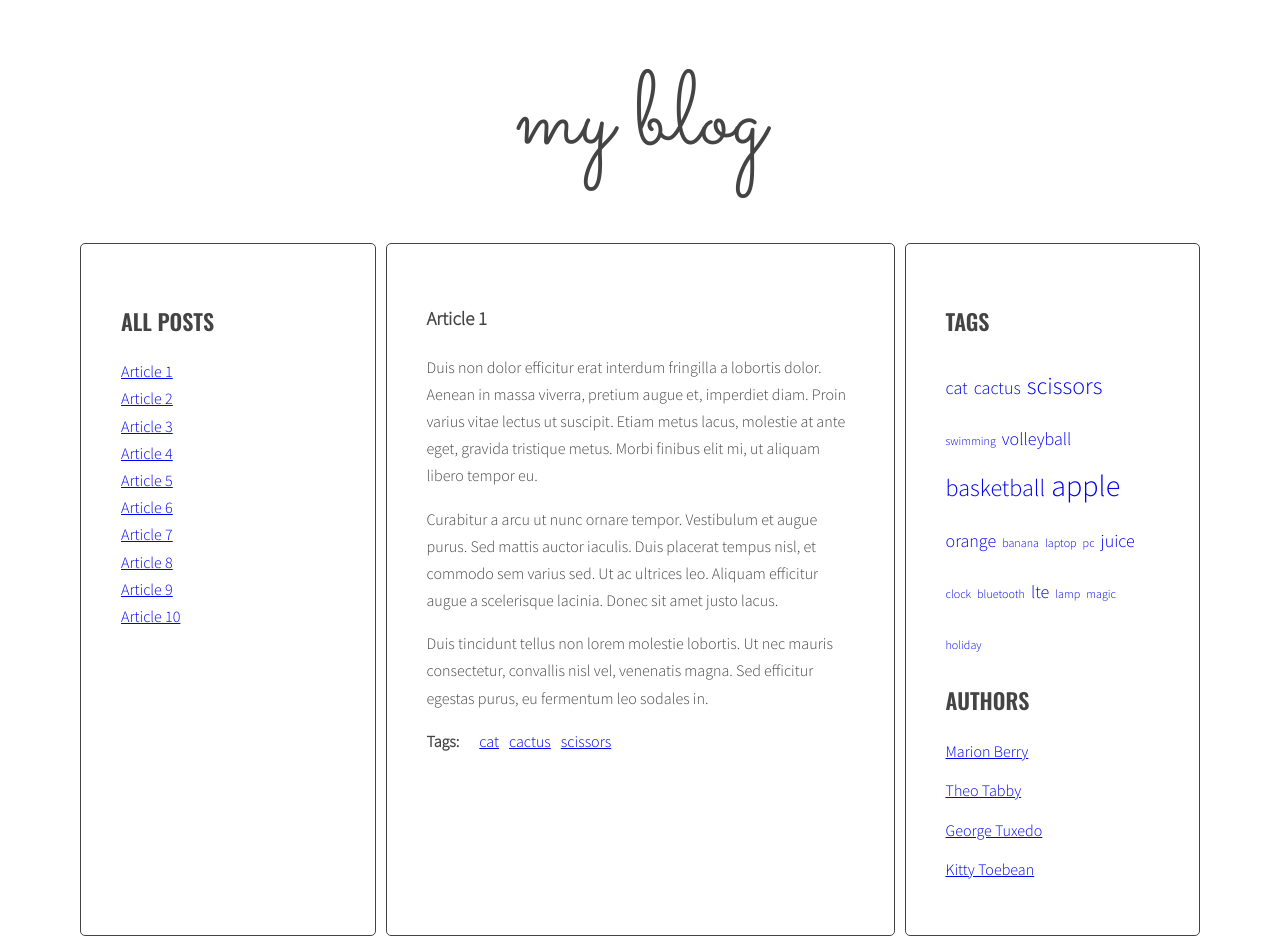
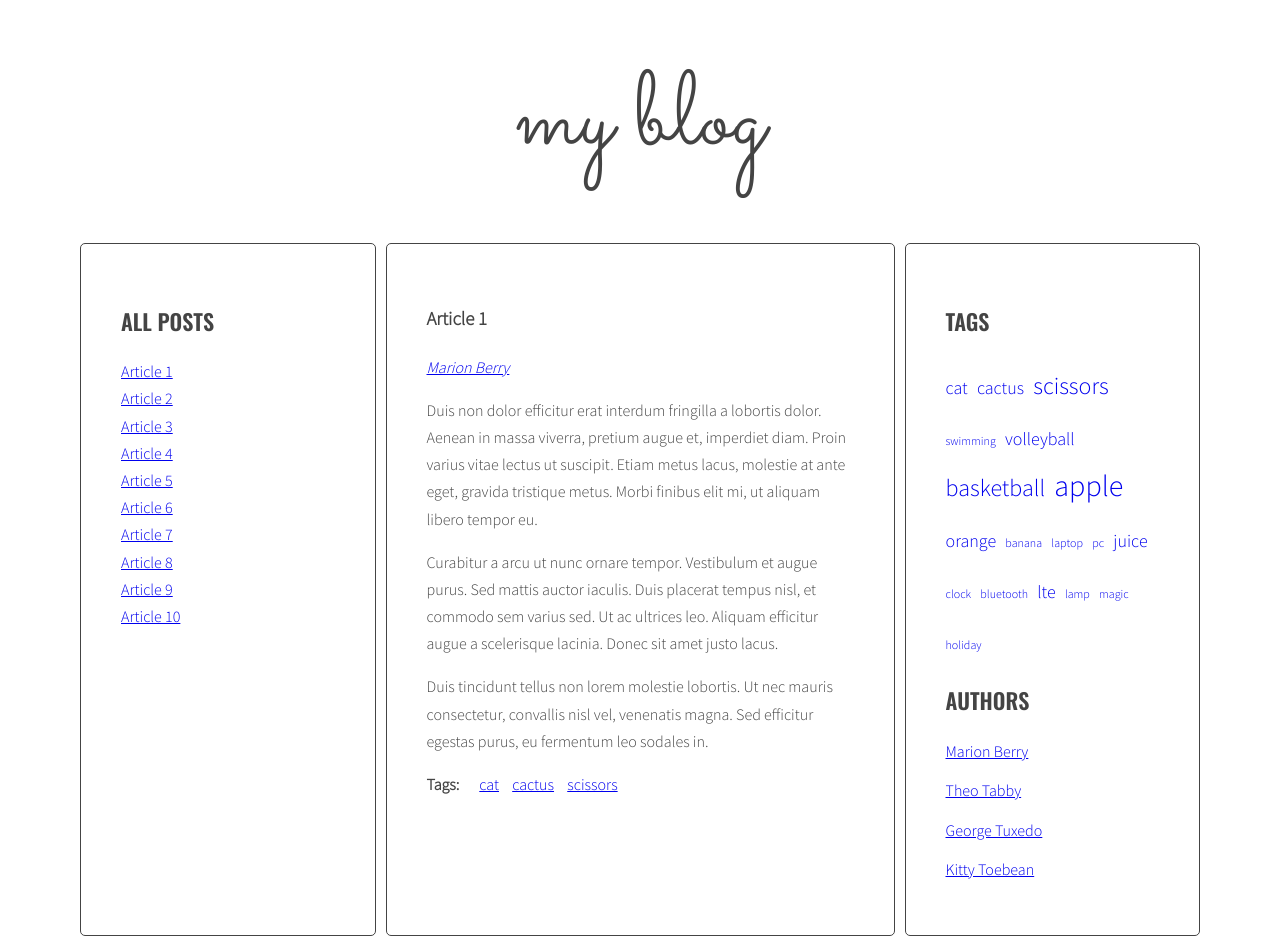
Before and after one commit to aoibaraa/javascript-blog, a website: page index.html in a window 1280 px wide. Drawn offline with nearby package versions, Linux system fonts and the light colour scheme.

Commit message:
Add handlebars

```diff
--- a/index.html
+++ b/index.html
@@ -189,6 +189,26 @@
                       </main>
                     </div>
             </div>
+                  <script src="https://cdnjs.cloudflare.com/ajax/libs/handlebars.js/4.1.0/handlebars.min.js"></script>
+                  <script id="template-article-link" type="text/x-handlebars-template">
+                    <li><a href="#{{ id }}"><span>{{ title }}</span></a></li>
+                  </script>
+                  <script id="template-tag-link" type="text/x-handlebars-template">
+                    <li><a href="#tag-{{ id }}"><span>{{ tag }}</span></a></li>
+                  </script>
+                  <script id="template-authors-link" type="text/x-handlebars-template">
+                    <a href="#author-{{ id }}"><span>{{ author }}</span></a>
+                  </script>
+                  <script id="template-tag-cloud-link" type="text/x-handlebars-template">
+                    {{#each tags}}
+                    <li><a href="#tag-{{ tag }}" class ="tag-size-{{ className }}">{{ tag }}</a></li>
+                    {{/each}}
+                  </script>
+                  <script id="template-authors-list-link" type="text/x-handlebars-template">
+                    {{#each authors}}
+                    <li><a href="#author-{{ authors }}">{{ authors }}</a></li>
+                    {{/each}}
+                  </script>
                   <script src="js/script.js"></script>
     </body>
 </html>
--- a/js/script.js
+++ b/js/script.js
@@ -1,4 +1,15 @@
 'use strict';
+
+//dla łatwiejszego sprawdzenia wszystko z submodułu 6.4 zakomentowałam [HANDLEBARS]
+
+//[HANDLEBARS]
+const templates = {
+  articleLink: Handlebars.compile(document.querySelector('#template-article-link').innerHTML),
+  tagLink: Handlebars.compile(document.querySelector('#template-tag-link').innerHTML),
+  authorsLink: Handlebars.compile(document.querySelector('#template-authors-link').innerHTML),
+  tagCloudLink: Handlebars.compile(document.querySelector('#template-tag-cloud-link').innerHTML),
+  authorsListLink: Handlebars.compile(document.querySelector('#template-authors-list-link').innerHTML)
+}
 
 function titleClickHandler() {
 
@@ -64,7 +75,11 @@ function generateTitleLinks(customSelector = '') {
     const articleTitle = article.querySelector(optTitleSelector).innerHTML;
 
     /* [DONE] create HTML of the link */
-    const linkHTML = '<li><a href="#' + articleId + '"><span>' + articleTitle + '</span></a></li>';
+    //const linkHTML = '<li><a href="#' + articleId + '"><span>' + articleTitle + '</span></a></li>';
+
+    // [HANDLEBARS]
+    const linkHTMLData = {id: articleId, title: articleTitle};
+    const linkHTML = templates.articleLink(linkHTMLData);
 
     /* [DONE] insert link into titleList */
     html = html + linkHTML;
@@ -137,8 +152,12 @@ function generateTags() {
 
 
       /* [DONE] generate HTML of the link */
-      const linkHTML = '<li><a href="#tag-' + tag + '">' + tag + '</a></li>';
-      console.log('linkHTML', linkHTML);
+      //const linkHTML = '<li><a href="#tag-' + tag + '">' + tag + '</a></li>';
+      //console.log('linkHTML', linkHTML);
+
+      //[HANDLEBARS]
+      const linkHTMLData = {id: tag, tag: tag};
+      const linkHTML = templates.tagLink(linkHTMLData);
 
       /* [DONE] add generated code to html variable */
       html = html + linkHTML;
@@ -165,7 +184,10 @@ function generateTags() {
   console.log('tagsParams:', tagsParams);
 
   /* [NEW] create variable for all links HTML code */
-  let allTagsHTML = '';
+  //let allTagsHTML = '';
+
+  //[HANDLEBARS]
+  const allTagsData = {tags: []};
 
   /* [NEW] START LOOP: for each tag in allTags: */
   for(let tag in allTags){
@@ -175,12 +197,23 @@ function generateTags() {
     console.log('tagLinkHTML:', tagLinkHTML);
 
     /* [NEW] generate code of a link and add it to allTagsHTML */
-    allTagsHTML += tagLinkHTML;
+    //allTagsHTML += tagLinkHTML;
+
+    //[HANDLEBARS]
+    allTagsData.tags.push({
+      tag: tag,
+      count: allTags[tag],
+      className: calculateTagClass(allTags[tag], tagsParams)
+    });
   }
   /* [NEW] END LOOP: for each tag in allTags: */
 
   /* [NEW] add html from allTagsHTML to tagList */
-  tagList.innerHTML = allTagsHTML;
+  //tagList.innerHTML = allTagsHTML;
+
+  //[HANDLEBARS]
+  tagList.innerHTML = templates.tagCloudLink(allTagsData);
+  console.log('allTagsData', allTagsData);
 }
 
 generateTags();
@@ -264,8 +297,12 @@ function generateAuthors() {
     const authors = article.getAttribute('data-author');
     console.log('authors', authors);
 
-    const linkHTML = '<a href="#authors-' + authors + '">' + authors + '</a>';
-    console.log('linkHTML', linkHTML);
+    //const linkHTML = '<p><a href="#authors-' + authors + '">' + authors + '</a></p>';
+    //console.log('linkHTML', linkHTML);
+
+    //[HANDLEBARS]
+    const linkHTMLData = {id: authors, author: authors};
+    const linkHTML = templates.authorsLink(linkHTMLData);
 
     if (!allAuthors.hasOwnProperty(authors)) {
       /* [NEW] add tag to allTags object */
@@ -277,7 +314,10 @@ function generateAuthors() {
     /* [NEW] find list of tags in right column */
    const authors1List = document.querySelector('.authors');
 
-    let allAuthorsHTML = '';
+    //let allAuthorsHTML = '';
+
+    //[HANDLEBARS]
+    const allAuthorsData = {authors: []};
 
     /* [NEW] START LOOP: for each tag in allTags: */
     for(let authors in allAuthors){
@@ -287,7 +327,12 @@ function generateAuthors() {
       console.log('authorsLinkHTML:', authorsLinkHTML);
 
       /* [NEW] generate code of a link and add it to allTagsHTML */
-      allAuthorsHTML += authorsLinkHTML;
+      //allAuthorsHTML += authorsLinkHTML;
+
+      //[HANDLEBARS]
+      allAuthorsData.authors.push({
+      authors: authors
+      });
     }
 
     // /* [DONE] add generated code to html variable */
@@ -295,8 +340,13 @@ function generateAuthors() {
     //console.log('html', html);
 
     /* insert HTML of all the links into the tags wrapper */
-    authors1List.innerHTML = allAuthorsHTML;
-    //authorsList.innerHTML = html + linkHTML;
+    //authors1List.innerHTML = allAuthorsHTML;
+
+    //[HANDLEBARS]
+    authors1List.innerHTML = templates.authorsListLink(allAuthorsData);
+    console.log('allAuthorsData', allAuthorsData);
+
+    authorsList.innerHTML = html + linkHTML;
   }
 }
 
```
